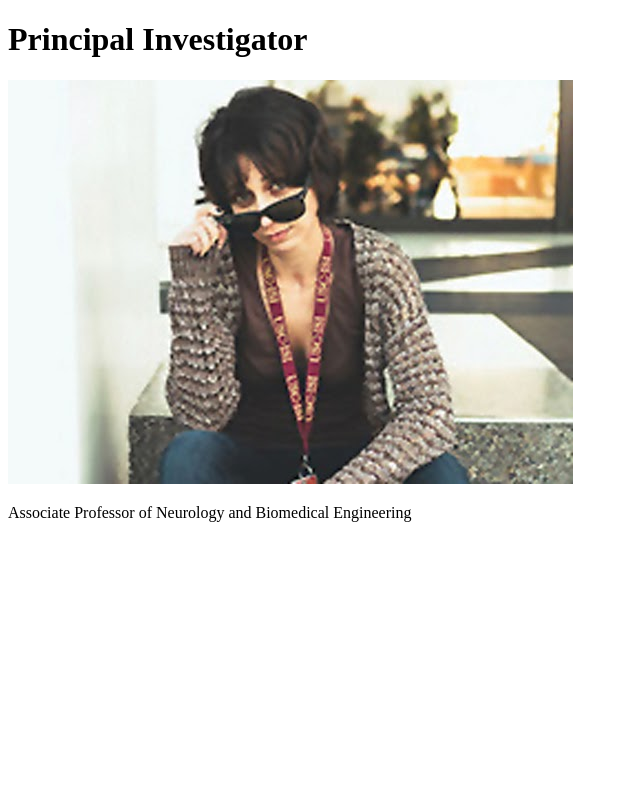
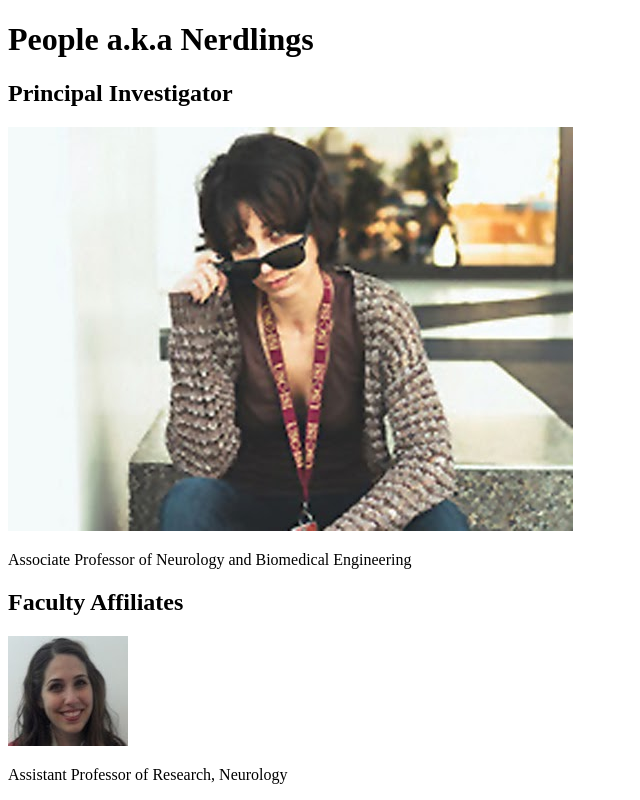
Before and after one commit to USC-LoBeS/lobes.github.io, a plain HTML site: page People.html in a window 1280 px wide. Shown: the whole page, without its empty margins (0-640 px from the left). Drawn offline with Linux system fonts and the light colour scheme.

Commit message:
Add People page

```diff
--- a/People.html
+++ b/People.html
@@ -1,14 +1,20 @@
 <!DOCTYPE html>
 <html>
 <head>
-  <title>People a.k.a Nerdlings</title>
+  <title>People</title>
 </head>
 <body>
 
-<h1>Principal Investigator</h1>
-<img src="https://github.com/USC-LoBeS/lobes.github.io/blob/main/images/Neda-Jahanshad.jpg" alt="Neda Jahanshad, PhD">
+<h1>People a.k.a Nerdlings</h1>
+<h2>Principal Investigator</h2>
+<img src="images\Neda-Jahanshad.jpg" alt="Neda Jahanshad, PhD">
 <div>
   <p>Associate Professor of Neurology and Biomedical Engineering</p>
 </div>
+<h2>Faculty Affiliates</h2>
+<img src="images\Talia-Nir.jpg" alt="Talia Nir, PhD">
+<div>
+  <p>Assistant Professor of Research, Neurology</p>
+</div>
 </body>
 </html>
```
Also changed, not shown: index.html (+1 -1 lines).
